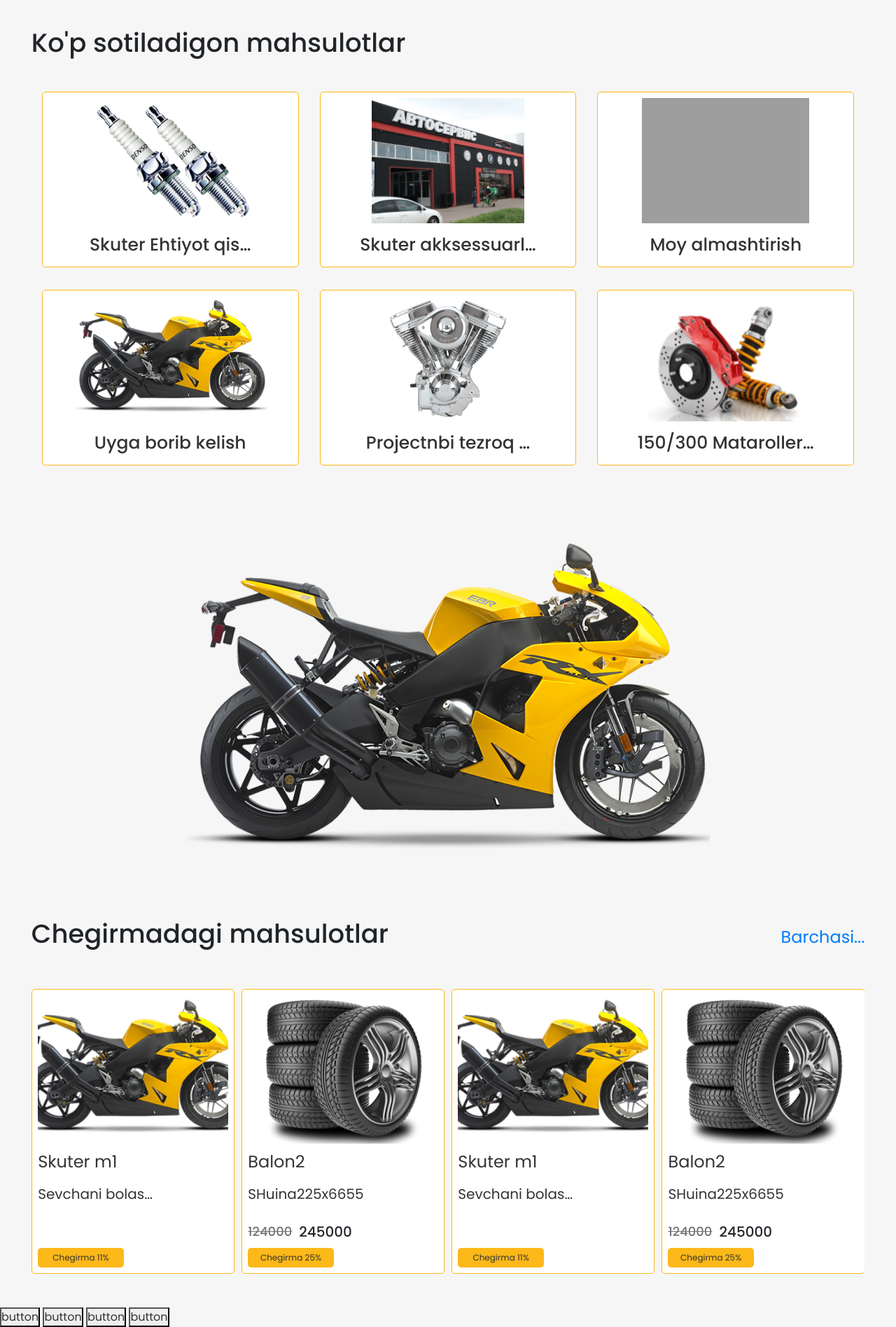
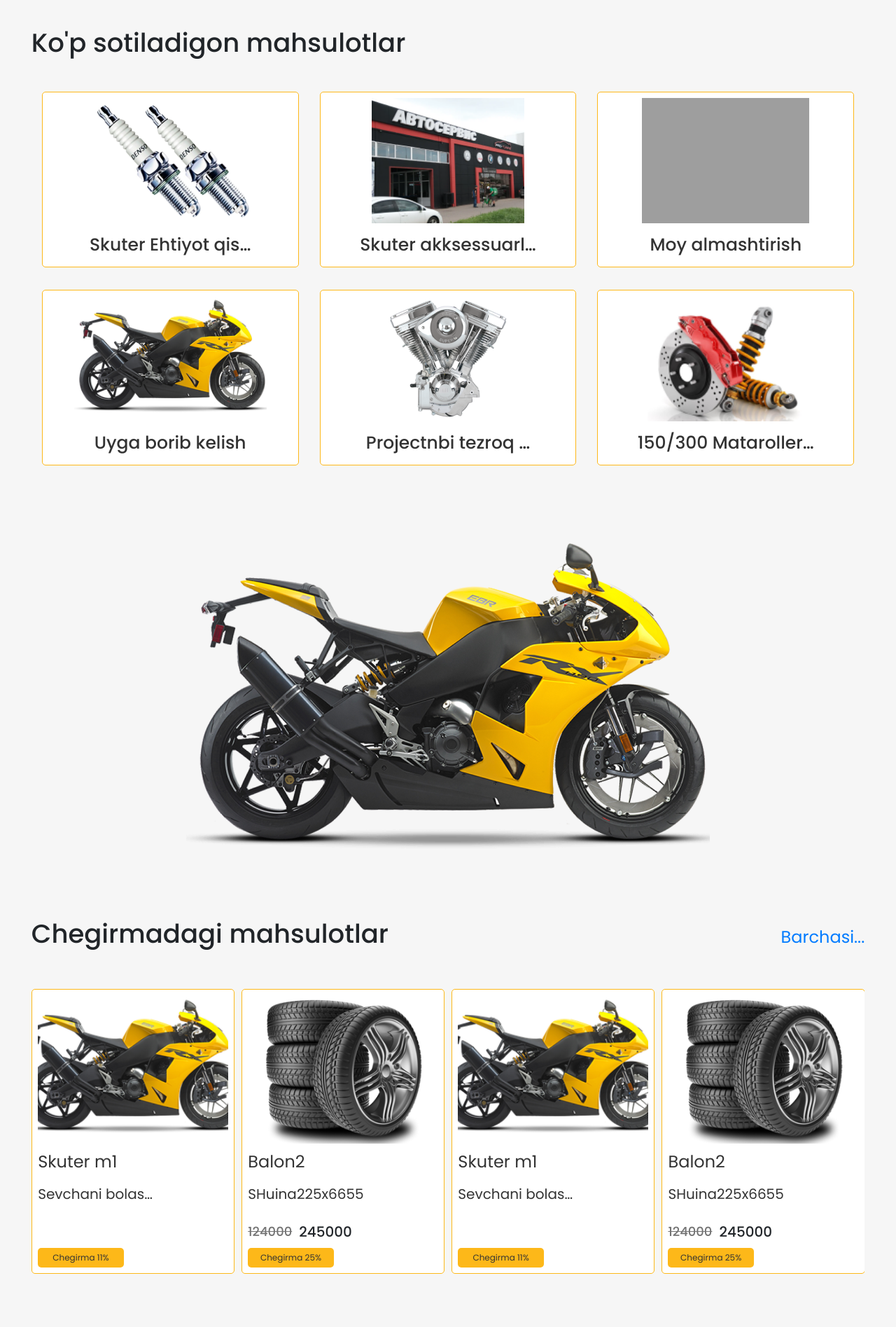
Before and after one commit to bot1rjon/hadidmoto, a Django app: page / in a window 1280 px wide. Shown: the part 1140-3036 px from the top of the page at 70% size. Run offline with Django 5.2, Linux system fonts and the light colour scheme; data comes from the database, SQL or seed files in the repository; data that the repository does not hold is empty; a map, chart or similar area stays blank; parts of the project's set-up code (start-up, migrations or seed data) failed here and were passed over; some libraries are stand-ins or nearby versions; grey boxes are pictures that could not be loaded.

Commit message:
tayysssssaa

```diff
--- a/core/static/web/assets/css/responsive.css
+++ b/core/static/web/assets/css/responsive.css
@@ -2295,6 +2295,7 @@
       margin-top: 0;
    }
 
+
    .product_available_price .old_price{
       padding-right: 7px;
       margin-bottom: 0;
--- a/core/static/web/assets/css/style.css
+++ b/core/static/web/assets/css/style.css
@@ -722,6 +722,7 @@
     color: #333;
 }
 
+
 button {
    color: #333 !important;
 }
--- a/templates/web/base.html
+++ b/templates/web/base.html
@@ -148,10 +148,7 @@
     {% block content %}
 
     {% endblock content %}
-    <button class="sctr">button</button>
-    <button class="sctr">button</button>
-    <button class="sctr">button</button>
-    <button class="sctr">button</button>
+
     <div id="sell-product">
         <div class="sell-product my-0 mb-5 pb-3">
             <div class="container-fluid">
```
